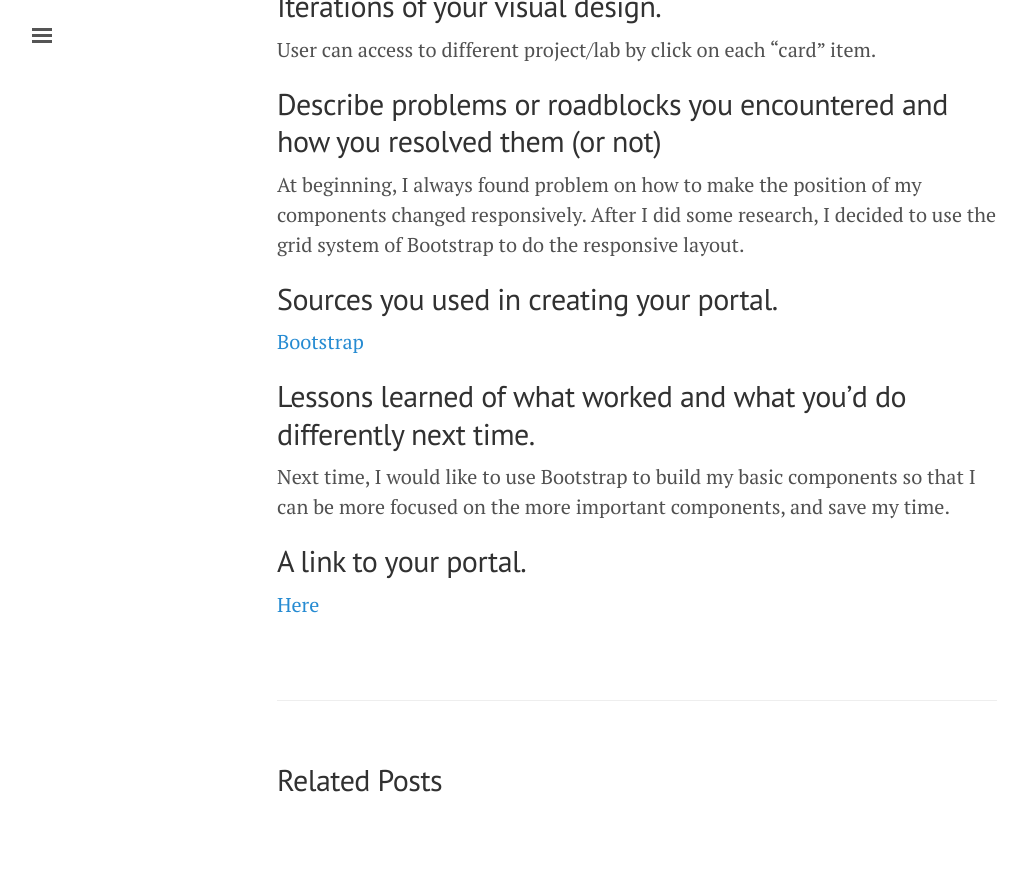
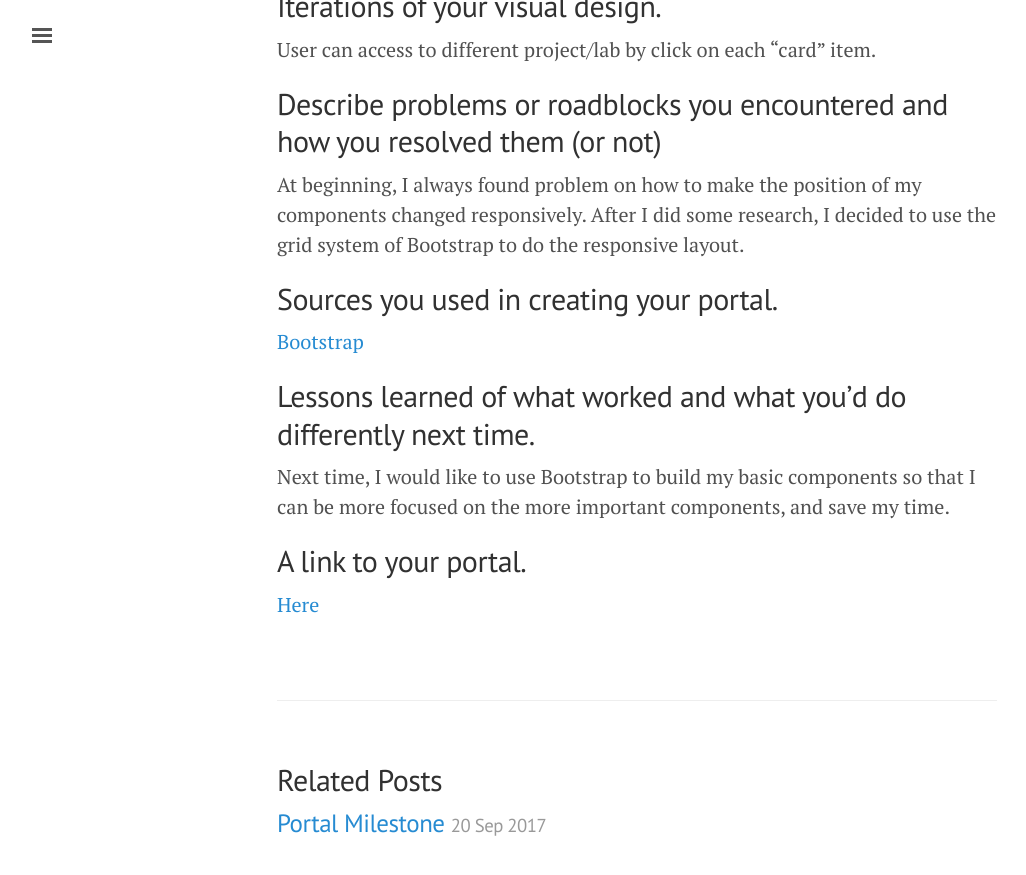
Before and after one commit to LiangjunSong/liangjunsong.github.io, a Jekyll site: the page built from _posts/2017-09-18-portal-milestone.md, in a window 1280 px wide and 900 px high, scrolled down 1391 px. Shown: the top 875 px of the window, without its empty margins (3-1029 px from the left). Built offline with Jekyll 4.4.1, drawn with Linux system fonts in a browser that asks for light colours.

Commit message:
Portal Milestone

```diff
--- /dev/null
+++ b/_posts/2017-09-20-project-1-milestone.md
@@ -0,0 +1,4 @@
+---
+layout: post
+title: Portal Milestone
+---
--- a/index.html
+++ b/index.html
@@ -14,7 +14,6 @@ title: Home
 
     <span class="post-date">{{ post.date | date_to_string }}</span>
 
-    {{ post.content }}
   </div>
   {% endfor %}
 </div>
```
